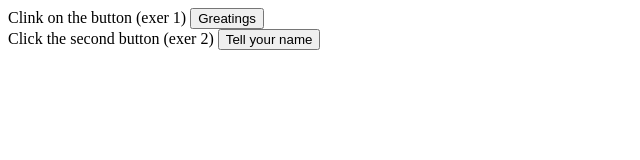
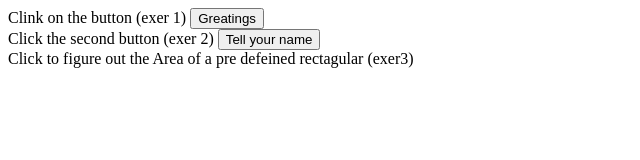
Before and after one commit to MiguelESMAD/Exercices, a plain HTML site: page Ficha 1/index.html in a window 1280 px wide. Shown: the whole page, without its empty margins (0-640 px from the left). Drawn offline with Linux system fonts and the light colour scheme.

Commit message:
beginning of the 3rd exercices

```diff
--- a/Ficha 1/index.html
+++ b/Ficha 1/index.html
@@ -13,6 +13,9 @@
             <input type="button" onclick="HelloName()" value="Tell your name" />
             <br>
 
+            <p1> Click to figure out the Area of a pre defeined rectagular (exer3) </p1>
+
+
 
         </body>
     </html>
```
